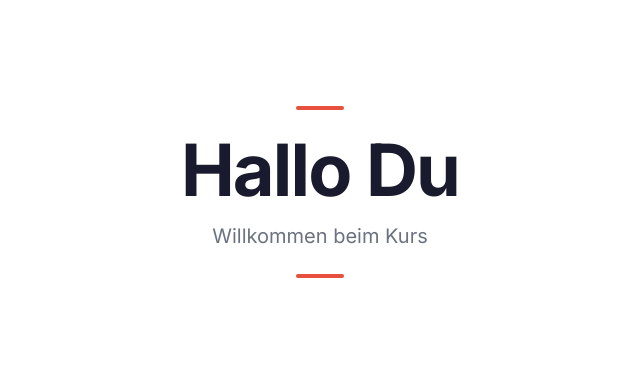
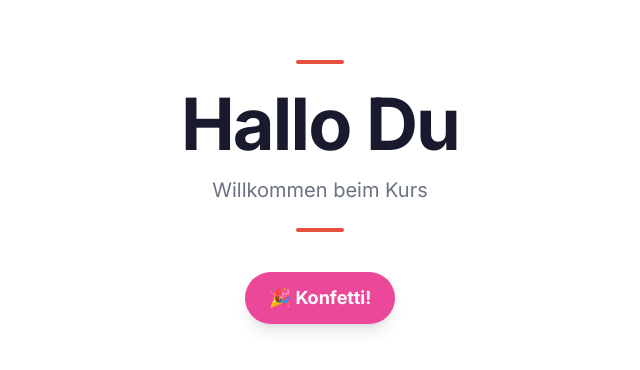
Before and after one commit to PhilippMeissner/vibe-coding-bootcamp, a Next.js app: page / in a window 1280 px wide. Shown: the part 208-578 px from the top of the page, without its empty margins (320-960 px from the left). Built offline with nearby package versions, Linux system fonts and the light colour scheme.

Commit message:
Konfetti-Button hinzugefügt

```diff
--- a/app/page.tsx
+++ b/app/page.tsx
@@ -1,14 +1,32 @@
+"use client";
+
 import Welcome from "@/components/Welcome";
 import ShimmerQuote from "@/components/ShimmerQuote";
 import BootcampFooter from "@/components/BootcampFooter";
+import confetti from "canvas-confetti";
 
 export default function Home() {
   const motto = process.env.NEXT_PUBLIC_MOTTO;
 
+  const handleKonfetti = () => {
+    confetti({
+      particleCount: 150,
+      spread: 80,
+      origin: { y: 0.6 },
+    });
+  };
+
   return (
     <main className="min-h-screen flex flex-col">
-      <div className="flex-1 flex items-center justify-center px-6">
+      <div className="flex-1 flex flex-col items-center justify-center px-6 gap-6">
         {motto ? <ShimmerQuote text={motto} /> : <Welcome />}
+
+        <button
+          onClick={handleKonfetti}
+          className="mt-4 px-6 py-3 bg-pink-500 hover:bg-pink-600 text-white font-bold rounded-full text-lg shadow-lg transition"
+        >
+          🎉 Konfetti!
+        </button>
       </div>
 
       <BootcampFooter />
--- a/package.json
+++ b/package.json
@@ -8,11 +8,13 @@
     "start": "next start"
   },
   "dependencies": {
+    "canvas-confetti": "^1.9.4",
     "next": "^14.2.18",
     "react": "^18.3.1",
     "react-dom": "^18.3.1"
   },
   "devDependencies": {
+    "@types/canvas-confetti": "^1.9.0",
     "@types/node": "^22.10.0",
     "@types/react": "^18.3.12",
     "autoprefixer": "^10.4.20",
```
Also changed, not shown: 1 other file (tests, documents, lock files or other folders).
